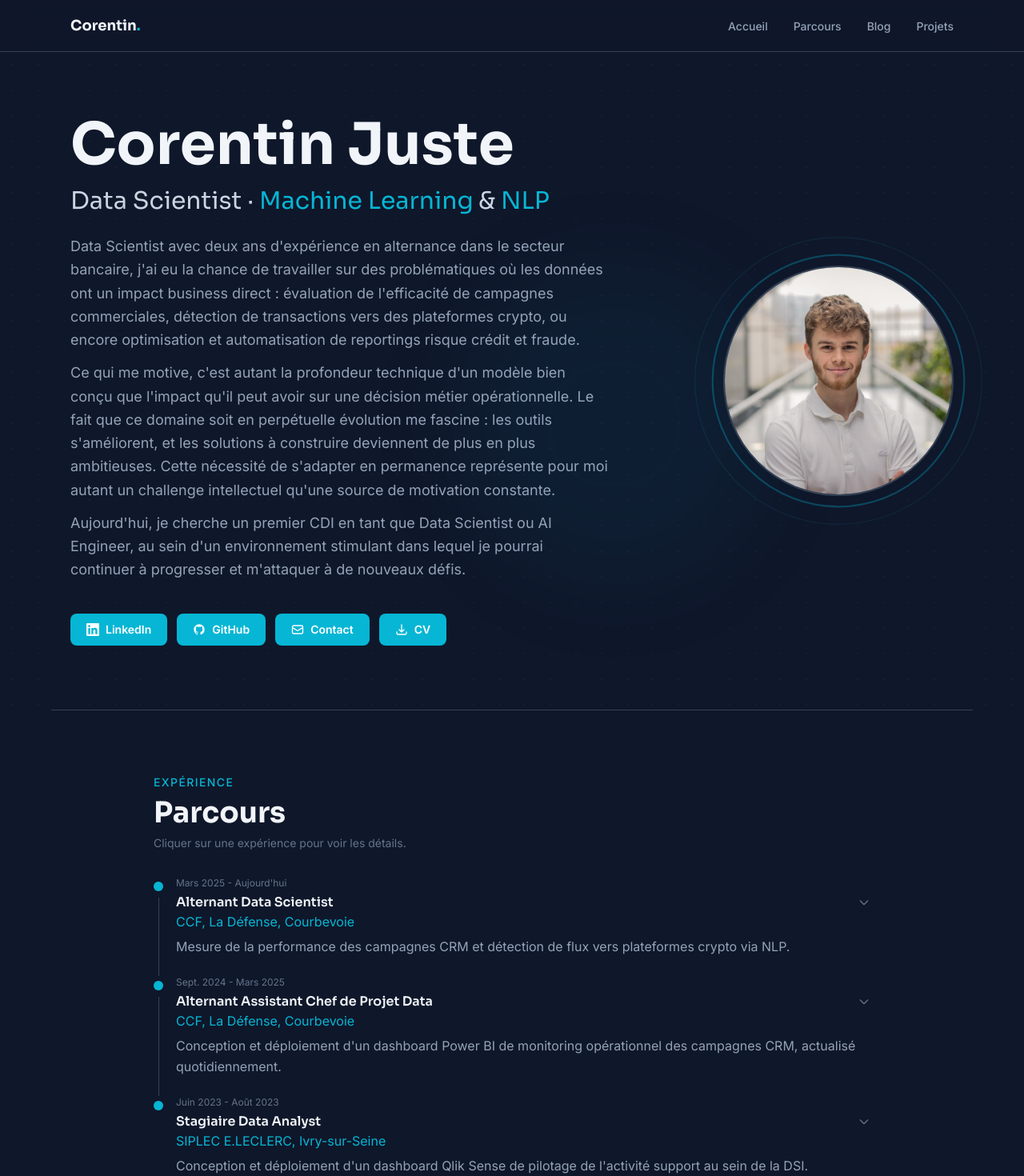
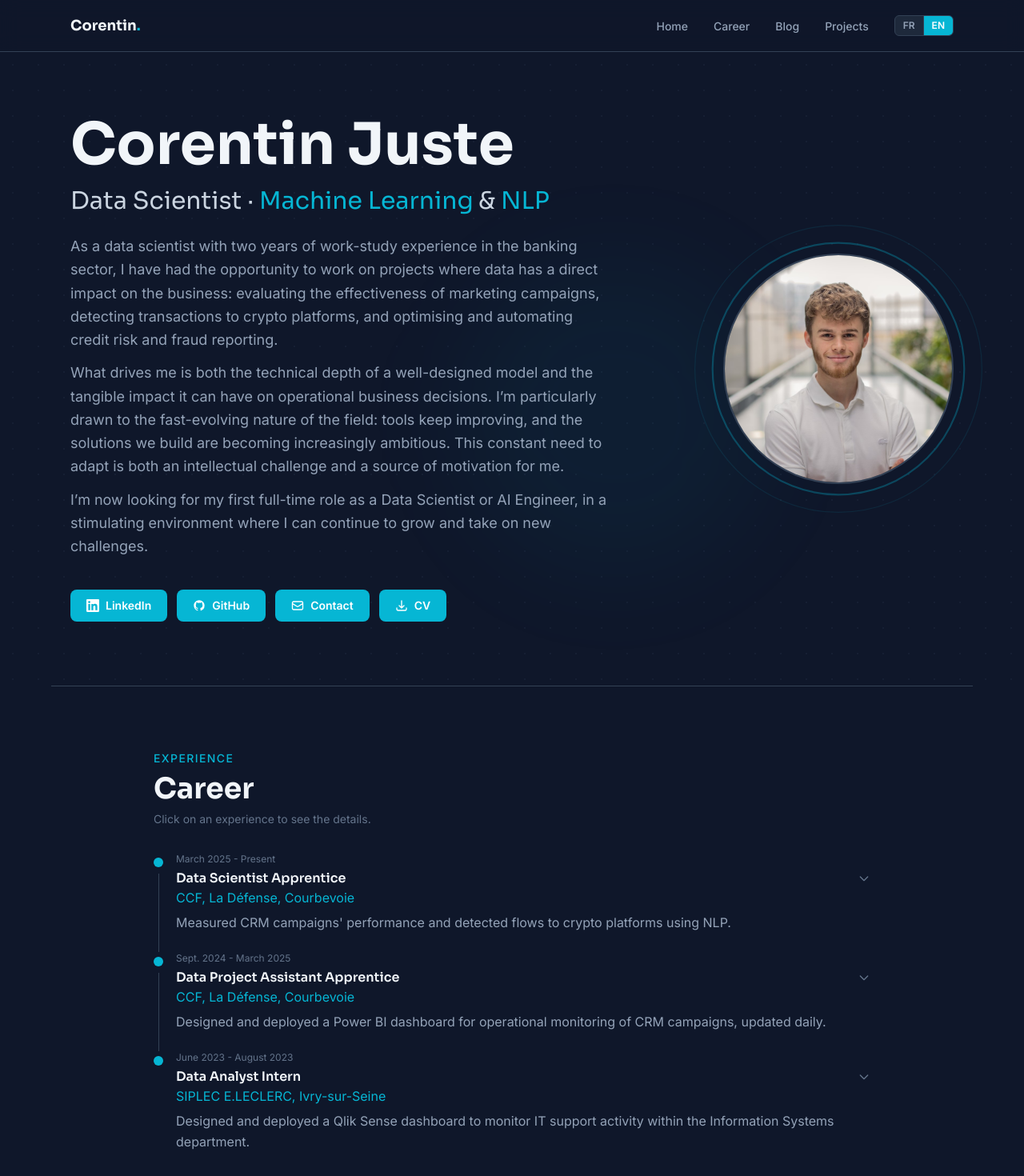
Before and after one commit to Corentinjst/portfolio, a Next.js app: page /en in a window 1280 px wide. Shown: the top 1470 px of the page at 80% size. Built offline with nearby package versions, Linux system fonts and the light colour scheme.

Commit message:
feat: localize UI components and add FR/EN locale switcher

```diff
--- a/components/blog/BlogCard.tsx
+++ b/components/blog/BlogCard.tsx
@@ -1,19 +1,22 @@
-import Link from 'next/link'
+import { useLocale, useTranslations } from 'next-intl'
+import { Link } from '@/navigation'
 import type { BlogPost } from '@/types'
 
 interface BlogCardProps {
   post: BlogPost
 }
 
-function formatDate(dateStr: string): string {
-  return new Date(dateStr).toLocaleDateString('fr-FR', {
+export default function BlogCard({ post }: BlogCardProps) {
+  const t = useTranslations('BlogCard')
+  const locale = useLocale()
+  const dateFormatLocale = locale === 'en' ? 'en-US' : 'fr-FR'
+
+  const formattedDate = new Date(post.date).toLocaleDateString(dateFormatLocale, {
     year: 'numeric',
     month: 'long',
     day: 'numeric',
   })
-}
 
-export default function BlogCard({ post }: BlogCardProps) {
   return (
     <Link href={`/blog/${post.slug}`} className="block h-full">
       <article className="group flex flex-col h-full bg-surface-elevated border border-surface-border rounded-xl p-5 hover:border-accent hover:shadow-lg hover:shadow-accent/10 transition-all duration-300 cursor-pointer">
@@ -23,11 +26,11 @@ export default function BlogCard({ post }: BlogCardProps) {
             dateTime={post.date}
             className="text-xs text-slate-500"
           >
-            {formatDate(post.date)}
+            {formattedDate}
           </time>
           <span className="text-slate-600 text-xs">·</span>
           <span className="text-xs text-slate-500">
-            {post.readingTime} min de lecture
+            {t('readingTime', { minutes: post.readingTime })}
           </span>
         </div>
 
@@ -55,7 +58,7 @@ export default function BlogCard({ post }: BlogCardProps) {
 
         {/* CTA */}
         <span className="text-xs text-accent group-hover:text-accent-light transition-colors font-medium self-start">
-          Lire l&apos;article →
+          {t('readArticle')}
         </span>
       </article>
     </Link>
--- a/components/home/Hero.tsx
+++ b/components/home/Hero.tsx
@@ -1,6 +1,9 @@
 import Image from 'next/image'
+import { useTranslations } from 'next-intl'
 
 export default function Hero() {
+  const t = useTranslations('Hero')
+
   return (
     <section id="hero" className="relative min-h-[calc(100vh-4rem)] flex items-center overflow-hidden">
       {/* Decorative grid dots */}
@@ -23,38 +26,22 @@ export default function Hero() {
           <div className="flex-1 min-w-0">
             {/* Main heading */}
             <h1 className="font-heading font-bold text-5xl sm:text-6xl lg:text-7xl text-slate-100 leading-tight mb-4">
-              Corentin Juste
+              {t('title')}
             </h1>
 
             {/* Subtitle */}
             <p className="font-heading text-2xl sm:text-3xl text-slate-300 mb-6">
-              Data Scientist ·{' '}
-              <span className="text-accent">Machine Learning</span> &{' '}
-              <span className="text-accent">NLP</span>
+              {t('subtitlePrefix')}
+              <span className="text-accent">{t('subtitleHighlight1')}</span>
+              {t('subtitleConnector')}
+              <span className="text-accent">{t('subtitleHighlight2')}</span>
             </p>
 
             {/* Bio */}
             <div className="space-y-3 text-lg text-slate-400 max-w-2xl leading-relaxed mb-10">
-              <p>
-                Data Scientist avec deux ans d&apos;expérience en alternance dans le secteur bancaire, j&apos;ai eu la
-                chance de travailler sur des problématiques où les données ont un impact business direct :
-                évaluation de l&apos;efficacité de campagnes commerciales, détection de transactions vers
-                des plateformes crypto, ou encore optimisation et automatisation de reportings risque
-                crédit et fraude.
-              </p>
-              <p>
-                Ce qui me motive, c&apos;est autant la profondeur technique d&apos;un modèle bien conçu
-                que l&apos;impact qu&apos;il peut avoir sur une décision métier opérationnelle. Le fait
-                que ce domaine soit en perpétuelle évolution me fascine : les outils s&apos;améliorent,
-                et les solutions à construire deviennent de plus en plus ambitieuses.
-                Cette nécessité de s&apos;adapter en permanence représente pour moi autant un challenge
-                intellectuel qu&apos;une source de motivation constante.
-              </p>
-              <p>
-                Aujourd&apos;hui, je cherche un premier CDI en tant que Data Scientist ou AI Engineer,
-                au sein d&apos;un environnement stimulant dans lequel je pourrai continuer à progresser
-                et m&apos;attaquer à de nouveaux défis.
-              </p>
+              <p>{t('bioParagraph1')}</p>
+              <p>{t('bioParagraph2')}</p>
+              <p>{t('bioParagraph3')}</p>
             </div>
 
             {/* Social links */}
@@ -68,7 +55,7 @@ export default function Hero() {
                 <svg className="h-4 w-4" fill="currentColor" viewBox="0 0 24 24">
                   <path d="M20.447 20.452h-3.554v-5.569c0-1.328-.027-3.037-1.852-3.037-1.853 0-2.136 1.445-2.136 2.939v5.667H9.351V9h3.414v1.561h.046c.477-.9 1.637-1.85 3.37-1.85 3.601 0 4.267 2.37 4.267 5.455v6.286zM5.337 7.433a2.062 2.062 0 01-2.063-2.065 2.064 2.064 0 112.063 2.065zm1.782 13.019H3.555V9h3.564v11.452zM22.225 0H1.771C.792 0 0 .774 0 1.729v20.542C0 23.227.792 24 1.771 24h20.451C23.2 24 24 23.227 24 22.271V1.729C24 .774 23.2 0 22.222 0h.003z" />
                 </svg>
-                LinkedIn
+                {t('ctaLinkedIn')}
               </a>
               <a
                 href="https://github.com/Corentinjst"
@@ -79,7 +66,7 @@ export default function Hero() {
                 <svg className="h-4 w-4" fill="currentColor" viewBox="0 0 24 24">
                   <path fillRule="evenodd" d="M12 2C6.477 2 2 6.484 2 12.017c0 4.425 2.865 8.18 6.839 9.504.5.092.682-.217.682-.483 0-.237-.008-.868-.013-1.703-2.782.605-3.369-1.343-3.369-1.343-.454-1.158-1.11-1.466-1.11-1.466-.908-.62.069-.608.069-.608 1.003.07 1.531 1.032 1.531 1.032.892 1.53 2.341 1.088 2.91.832.092-.647.35-1.088.636-1.338-2.22-.253-4.555-1.113-4.555-4.951 0-1.093.39-1.988 1.029-2.688-.103-.253-.446-1.272.098-2.65 0 0 .84-.27 2.75 1.026A9.564 9.564 0 0112 6.844c.85.004 1.705.115 2.504.337 1.909-1.296 2.747-1.027 2.747-1.027.546 1.379.202 2.398.1 2.651.64.7 1.028 1.595 1.028 2.688 0 3.848-2.339 4.695-4.566 4.943.359.309.678.92.678 1.855 0 1.338-.012 2.419-.012 2.747 0 .268.18.58.688.482A10.019 10.019 0 0022 12.017C22 6.484 17.522 2 12 2z" clipRule="evenodd" />
                 </svg>
-                GitHub
+                {t('ctaGithub')}
               </a>
               <a
                 href="mailto:corentinjuste92@gmail.com"
@@ -88,7 +75,7 @@ export default function Hero() {
                 <svg className="h-4 w-4" fill="none" viewBox="0 0 24 24" stroke="currentColor">
                   <path strokeLinecap="round" strokeLinejoin="round" strokeWidth={2} d="M21.75 6.75v10.5a2.25 2.25 0 01-2.25 2.25h-15a2.25 2.25 0 01-2.25-2.25V6.75m19.5 0A2.25 2.25 0 0019.5 4.5h-15a2.25 2.25 0 00-2.25 2.25m19.5 0v.243a2.25 2.25 0 01-1.07 1.916l-7.5 4.615a2.25 2.25 0 01-2.36 0L3.32 8.91a2.25 2.25 0 01-1.07-1.916V6.75" />
                 </svg>
-                Contact
+                {t('ctaContact')}
               </a>
               <a
                 href="/CV_CorentinJUSTE.pdf"
@@ -98,7 +85,7 @@ export default function Hero() {
                 <svg className="h-4 w-4" fill="none" viewBox="0 0 24 24" stroke="currentColor">
                   <path strokeLinecap="round" strokeLinejoin="round" strokeWidth={2} d="M3 16.5v2.25A2.25 2.25 0 005.25 21h13.5A2.25 2.25 0 0021 18.75V16.5M16.5 12L12 16.5m0 0L7.5 12m4.5 4.5V3" />
                 </svg>
-                CV
+                {t('ctaCv')}
               </a>
             </div>
           </div>
--- a/components/home/ParcoursSection.tsx
+++ b/components/home/ParcoursSection.tsx
@@ -1,84 +1,22 @@
+import { useTranslations } from 'next-intl'
 import ExperienceItem from '@/components/about/ExperienceItem'
 import type { Experience } from '@/components/about/ExperienceItem'
 
-const experiences: Experience[] = [
-  {
-    period: 'Mars 2025 - Aujourd\'hui',
-    title: 'Alternant Data Scientist',
-    company: 'CCF, La Défense, Courbevoie',
-    preview:
-      'Mesure de la performance des campagnes CRM et détection de flux vers plateformes crypto via NLP.',
-    role:
-      'Au sein de l\'équipe Data du CCF, j\'interviens sur deux axes principaux : l\'évaluation de l\'impact réel des campagnes CRM sur le comportement client, et la détection de flux financiers vers des plateformes de cryptomonnaies à des fins de conformité réglementaire (KYC).',
-    responsibilities: [
-      'Conception d\'une méthodologie d\'évaluation causale des campagnes CRM, rendue nécessaire par l\'absence de groupes témoins dans les ciblages de l\'équipe',
-      'Construction mensuelle de groupes de contrôle artificiels par Propensity Score Matching (PSM) pour reconstituer a posteriori un contrefactuel et isoler l\'effet propre des campagnes',
-      'Développement d\'un dashboard Power BI de suivi du comportement client post-campagne (souscriptions, flux financiers entrants/sortants sur 2 mois)',
-      'Développement d\'un pipeline de classification NLP sur les libellés de transactions bancaires pour identifier les flux vers des plateformes de cryptomonnaies',
-      'Contribution aux enjeux de conformité réglementaire et de connaissance client (KYC)',
-    ],
-    accomplishments: [
-      'Première mesure fiable de l\'effet incrémental des campagnes CRM au sein du CCF, permettant de distinguer les revenus réellement générés des tendances naturelles de comportement client',
-      'Déploiement d\'un modèle NLP de classification de transactions bancaires opérationnel en production',
-    ],
-    skills: [
-      'Python', 'SQL', 'NLP', 'Scikit-learn', 'Propensity Score Matching', 'Power BI', 'Git',
-    ],
-  },
-  {
-    period: 'Sept. 2024 - Mars 2025',
-    title: 'Alternant Assistant Chef de Projet Data',
-    company: 'CCF, La Défense, Courbevoie',
-    preview:
-      'Conception et déploiement d\'un dashboard Power BI de monitoring opérationnel des campagnes CRM, actualisé quotidiennement.',
-    role:
-      'Première mission au sein de CCF Banque, intégré à l\'équipe CRM. J\'ai construit un outil de suivi de la performance des campagnes multicanales, devenu référence interne pour le pilotage quotidien des équipes CRM.',
-    responsibilities: [
-      'Conception et déploiement d\'un dashboard Power BI de monitoring opérationnel des campagnes CRM, actualisé quotidiennement',
-      'Suivi de bout en bout de la performance des envois sur tous les canaux : taux d\'ouverture, taux de clic sur pièces jointes, désabonnements',
-      'Maintenance et évolution de l\'outil en fonction des besoins remontés par l\'équipe CRM',
-    ],
-    accomplishments: [
-      'Dashboard adopté comme outil de référence interne pour le pilotage quotidien des campagnes par l\'équipe CRM',
-    ],
-    skills: [
-      'SQL', 'Power BI', 'Data Visualisation', 'Reporting'
-    ],
-  },
-  {
-    period: 'Juin 2023 - Août 2023',
-    title: 'Stagiaire Data Analyst',
-    company: 'SIPLEC E.LECLERC, Ivry-sur-Seine',
-    preview:
-      'Conception et déploiement d\'un dashboard Qlik Sense de pilotage de l\'activité support au sein de la DSI.',
-    role:
-      'Au sein de l\'équipe support applicatif de la DSI, en soutien aux équipes métiers, j\'ai conçu et développé un outil de monitoring opérationnel permettant de suivre en temps réel la qualité de service et d\'identifier les goulots d\'étranglement dans le traitement des demandes.',
-    responsibilities: [
-      'Conception et développement d\'un dashboard Qlik Sense de pilotage de l\'activité support',
-      'Suivi des KPIs opérationnels : taux de prise en charge, délais de traitement, taux de résolution selon le niveau de criticité des tickets',
-      'Identification des goulots d\'étranglement dans le traitement des demandes support',
-    ],
-    accomplishments: [
-      'Outil permettant à l\'équipe de monitorer en temps réel la qualité de service, adopté pour le suivi opérationnel quotidien de l\'activité support',
-    ],
-    skills: [
-      'SQL', 'Qlik Sense', 'Data Visualisation', 'Reporting'
-    ],
-  }
-]
+export default function ParcoursSection() {
+  const t = useTranslations('Parcours')
+  const experiences = t.raw('experiences') as Experience[]
 
-export default function ParcoursSection() {
   return (
     <section id="parcours" className="scroll-mt-20 max-w-6xl mx-auto px-4 sm:px-6 py-20 border-t border-surface-border">
       <div className="max-w-4xl mx-auto">
         <p className="text-accent text-sm font-medium uppercase tracking-widest mb-2">
-          Expérience
+          {t('sectionLabel')}
         </p>
         <h2 className="font-heading font-bold text-3xl sm:text-4xl text-slate-100 mb-2">
-          Parcours
+          {t('sectionTitle')}
         </h2>
         <p className="text-sm text-slate-500 mb-8">
-          Cliquer sur une expérience pour voir les détails.
+          {t('helperText')}
         </p>
         <div className="space-y-0">
           {experiences.map((exp, i) => (
--- /dev/null
+++ b/components/layout/LocaleSwitcher.tsx
@@ -0,0 +1,50 @@
+'use client'
+
+import { useLocale, useTranslations } from 'next-intl'
+import { useTransition } from 'react'
+import { usePathname, useRouter, locales } from '@/navigation'
+
+type AppLocale = (typeof locales)[number]
+
+export default function LocaleSwitcher() {
+  const t = useTranslations('LocaleSwitcher')
+  const locale = useLocale()
+  const router = useRouter()
+  const pathname = usePathname()
+  const [isPending, startTransition] = useTransition()
+
+  function switchTo(nextLocale: AppLocale) {
+    if (nextLocale === locale) return
+    startTransition(() => {
+      router.replace(pathname, { locale: nextLocale })
+    })
+  }
+
+  return (
+    <div
+      role="group"
+      aria-label={t('label')}
+      className="inline-flex items-center rounded-md border border-surface-border bg-surface-elevated text-xs font-semibold overflow-hidden"
+    >
+      {locales.map((loc, index) => {
+        const isActive = loc === locale
+        return (
+          <button
+            key={loc}
+            type="button"
+            onClick={() => switchTo(loc)}
+            disabled={isPending}
+            aria-pressed={isActive}
+            className={`px-2.5 py-1 transition-colors ${
+              isActive
+                ? 'bg-accent text-white'
+                : 'text-slate-400 hover:text-slate-100'
+            } ${index === 0 ? '' : 'border-l border-surface-border'}`}
+          >
+            {t(loc)}
+          </button>
+        )
+      })}
+    </div>
+  )
+}
--- a/components/layout/Navbar.tsx
+++ b/components/layout/Navbar.tsx
@@ -1,20 +1,22 @@
 'use client'
 
 import { useState } from 'react'
-import { usePathname } from 'next/navigation'
-import Link from 'next/link'
-
-const navLinks = [
-  { href: '/', label: 'Accueil' },
-  { href: '/#parcours', label: 'Parcours' },
-  { href: '/#blog', label: 'Blog' },
-  { href: '/#projets', label: 'Projets' },
-]
+import { useTranslations } from 'next-intl'
+import { Link, usePathname } from '@/navigation'
+import LocaleSwitcher from './LocaleSwitcher'
 
 export default function Navbar() {
+  const t = useTranslations('Navbar')
   const [menuOpen, setMenuOpen] = useState(false)
   const pathname = usePathname()
   const isHome = pathname === '/'
+
+  const navLinks: { href: '/' | '/#parcours' | '/#blog' | '/#projets'; label: string }[] = [
+    { href: '/', label: t('home') },
+    { href: '/#parcours', label: t('parcours') },
+    { href: '/#blog', label: t('blog') },
+    { href: '/#projets', label: t('projects') },
+  ]
 
   function handleClick(e: React.MouseEvent<HTMLAnchorElement>, href: string) {
     if (!isHome) return // let normal navigation happen
@@ -41,7 +43,8 @@ export default function Navbar() {
         </Link>
 
         {/* Desktop nav */}
-        <ul className="hidden sm:flex items-center gap-8">
+        <div className="hidden sm:flex items-center gap-8">
+          <ul className="flex items-center gap-8">
             {navLinks.map((link) => (
               <li key={link.href}>
                 <Link
@@ -54,12 +57,16 @@ export default function Navbar() {
               </li>
             ))}
           </ul>
+          <LocaleSwitcher />
+        </div>
 
         {/* Mobile hamburger */}
+        <div className="sm:hidden flex items-center gap-2">
+          <LocaleSwitcher />
           <button
-          className="sm:hidden text-slate-400 hover:text-slate-100 transition-colors p-2"
+            className="text-slate-400 hover:text-slate-100 transition-colors p-2"
             onClick={() => setMenuOpen((prev) => !prev)}
-          aria-label="Toggle navigation"
+            aria-label={t('toggleMenu')}
             aria-expanded={menuOpen}
           >
             {menuOpen ? (
@@ -84,6 +91,7 @@ export default function Navbar() {
               </svg>
             )}
           </button>
+        </div>
       </nav>
 
       {/* Mobile menu */}
```
Also changed, not shown: components/about/ExperienceItem.tsx (+7 -5 lines), components/home/BlogSection.tsx (+6 -3 lines), components/home/ProjectsSection.tsx (+5 -3 lines), components/layout/Footer.tsx (+7 -5 lines), components/projects/ProjectCard.tsx (+8 -6 lines). Lines whose indentation alone changed are shown as unchanged.
